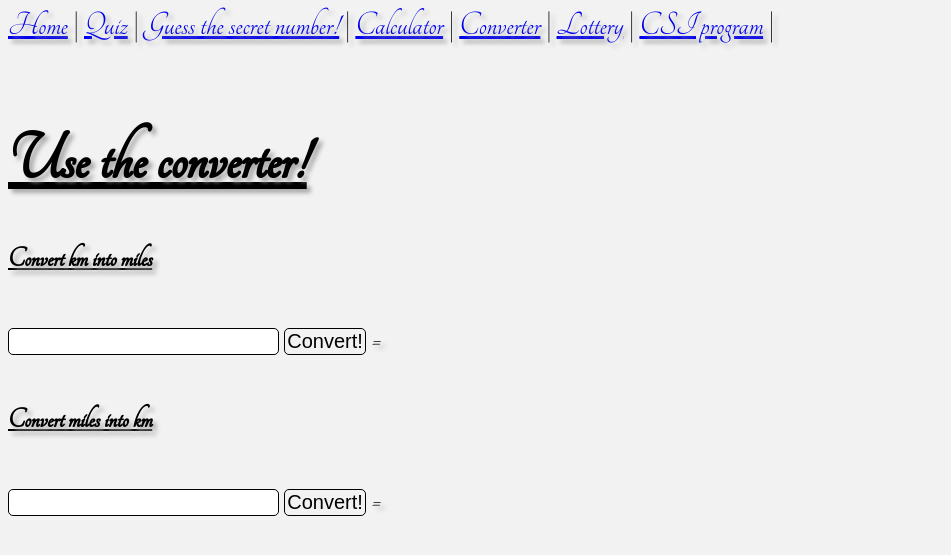
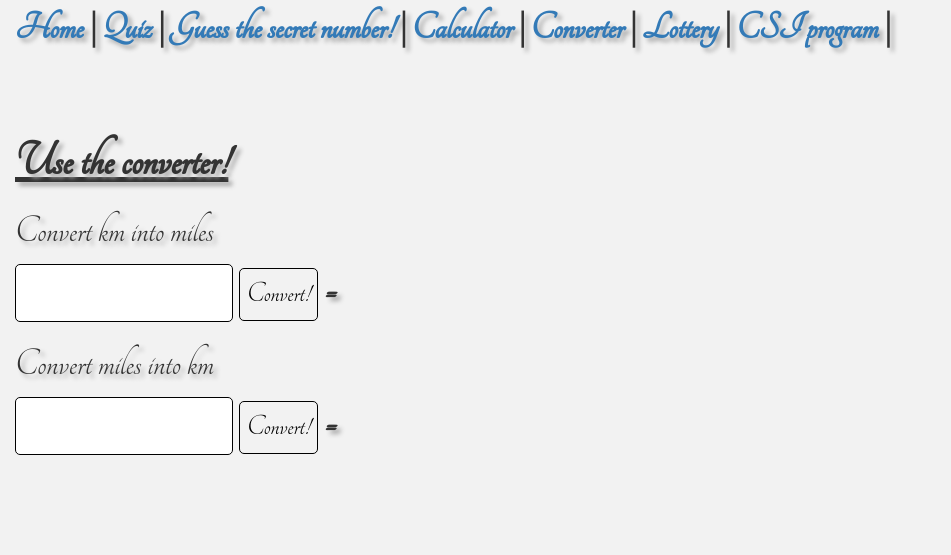
Before and after one commit to Dev-rick/various-stuff-02-04-2017, a Python web app: template templates/converter.html in a window 1280 px wide. Shown: the top 555 px of the page, without its empty margins (0-951 px from the left). Run offline with Jinja, Linux system fonts and the light colour scheme; the template is opened without the code that fills it, so the values that code supplies are empty; some libraries are stand-ins or nearby versions.

Commit message:
Update (bootstrap)
Added:
bootstrap

```diff
--- a/assets/style.css
+++ b/assets/style.css
@@ -1,15 +1,47 @@
 .underline {
     text-decoration: underline;
+    font-weight: bold;
+}
+
+h1 {
+    font-size: 50px;
+}
+
+h2 {
+    font-size: 40px;
+}
+
+::-webkit-input-placeholder { /* WebKit, Blink, Edge */
+    color:    red;
+    font-size: 35px;
+    font-weight: bold;
+}
+:-moz-placeholder { /* Mozilla Firefox 4 to 18 */
+     color:    red;
+    font-size: 35px;
+    font-weight: bold;
+}
+::-moz-placeholder { /* Mozilla Firefox 19+ */
+    color:    red;
+    font-size: 35px;
+    font-weight: bold;
+}
+:-ms-input-placeholder { /* Internet Explorer 10-11 */
+    color:    red;
+    font-size: 35px;
+    font-weight: bold;
 }
 
 .NoUnderline {
     text-decoration: none;
 }
+
 body{
     background-color: #F2F2F2;
     font-family: 'Tangerine', serif;
-    font-size: 35px;
+    font-size: 40px;
     text-shadow: 4px 4px 4px #aaa;
+    font-weight: bold;
 }
 
 header {
@@ -74,11 +72,11 @@ header {
 .button {
     display: inline-block;
     border: 1px solid black;
-    padding: 1px 2px;
+    padding: 4px 7px;
     text-decoration: none;
     color: black;
     background-color: #F2F2F2;
-    font-size: 20px;
+    font-size: 30px;
     font-weight: 300;
     border-radius: 5px;
 }
@@ -100,10 +98,11 @@ footer {
 }
 
 input {
-    font-size: 20px;
-    font-weight: 300;
+    font-size: 35px;
+    font-weight: 500;
     border-radius: 5px;
     border: 1px solid black;
+    padding: 3px;
 }
 
 #operation_input {
--- a/templates/base.html
+++ b/templates/base.html
@@ -2,6 +2,14 @@
 <html>
     <head>
         <title>{% block title %}{% endblock title %}</title>
+        <!-- Latest compiled and minified CSS -->
+        <link rel="stylesheet" href="https://maxcdn.bootstrapcdn.com/bootstrap/3.3.7/css/bootstrap.min.css" integrity="sha384-BVYiiSIFeK1dGmJRAkycuHAHRg32OmUcww7on3RYdg4Va+PmSTsz/K68vbdEjh4u" crossorigin="anonymous">
+
+        <!-- Optional theme -->
+        <link rel="stylesheet" href="https://maxcdn.bootstrapcdn.com/bootstrap/3.3.7/css/bootstrap-theme.min.css" integrity="sha384-rHyoN1iRsVXV4nD0JutlnGaslCJuC7uwjduW9SVrLvRYooPp2bWYgmgJQIXwl/Sp" crossorigin="anonymous">
+
+        <!-- Latest compiled and minified JavaScript -->
+        <script src="https://maxcdn.bootstrapcdn.com/bootstrap/3.3.7/js/bootstrap.min.js" integrity="sha384-Tc5IQib027qvyjSMfHjOMaLkfuWVxZxUPnCJA7l2mCWNIpG9mGCD8wGNIcPD7Txa" crossorigin="anonymous"></script>
         <link type="text/css" rel="stylesheet" href="assets/style.css" />
         <link rel="stylesheet" type="text/css"
           href="https://fonts.googleapis.com/css?family=Tangerine">
--- a/templates/converter.html
+++ b/templates/converter.html
@@ -5,19 +5,19 @@
 
 {% block page_content %}
 
-
+<div id="resgular">
     <h1 class="underline">Use the converter!</h1>
     <form method="post" action="/converter_to_miles">
-    <h5 class="underline">Convert km into miles</h5>
+        <h2 class="normaltext">Convert km into miles</h2>
         <input type="number" name="km">
         <button class="button" type="submit">Convert!</button>
         = {{miles}}
     </form>
     <form method="post" action="/converter_to_km">
-    <h5 class="underline">Convert miles into km</h5>
+        <h2 class="normaltext">Convert miles into km</h2>
         <input type="number" name="miles">
         <button class="button" type="submit">Convert!</button>
         = {{km}}
     </form>
-
+</div>
 {% endblock page_content %}
--- a/templates/gen_numbers.html
+++ b/templates/gen_numbers.html
@@ -3,6 +3,7 @@
 {% block title %}Lottery{% endblock title %}
 
 {% block page_content %}
+
 
 <header>
     <h2>Here are your random generated numbers:</h2>
--- a/templates/guess_secret_number.html
+++ b/templates/guess_secret_number.html
@@ -3,6 +3,7 @@
 {% block title %}Guess the secret number{% endblock title %}
 
 {% block page_content %}
+<div class="regular">
     <h1 class="underline">Guess the secret number</h1>
     <form method="post" action="/guessthesecretnumber">
             <input type="number" name="guess" placeholder="Secret number">
@@ -13,4 +14,5 @@
             {{time}}
         </span>
     </footer>
+</div>
 {% endblock page_content %}
--- a/templates/lottery.html
+++ b/templates/lottery.html
@@ -4,13 +4,13 @@
 {% block title %}Lottery{% endblock title %}
 
 {% block page_content %}
-
+<div class="regular">
     <h1 class="underline">Use the lottery numbers generator!</h1>
-    <h5>How many random generated numbers do you want?</h5>
+    <h2>How many random generated numbers do you want?</h2>
     <form method="post" action="/lottery"> <!--Schickt einen post request, das action schickt es an die adresse "/"-->
         <input type="number" name="num">
         <button type="submit" class="button">Go!</button>
     </form>
-
+</div>
 
 {% endblock page_content %}
```
Also changed, not shown: other parts of assets/style.css (+2 -36 lines), templates/calculator.html (+10 -7 lines), templates/csi.html (+3 -3 lines), templates/home.html (+5 -5 lines), templates/quiz.html (+5 -3 lines). Lines whose indentation alone changed are shown as unchanged.
